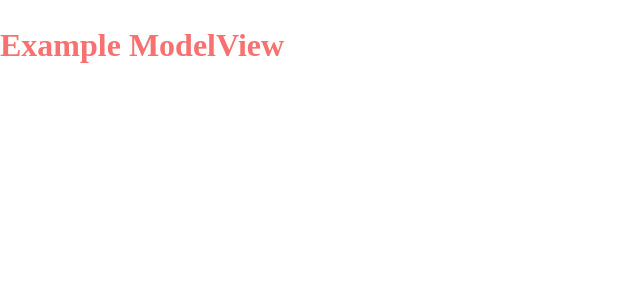
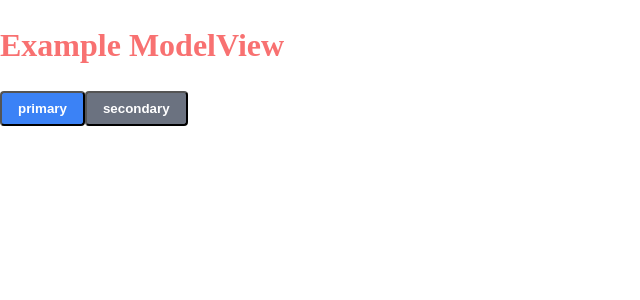
Before and after one commit to enoughfornow/fsd-nuxt-example, a Nuxt app: page / in a window 1280 px wide. Shown: the top 300 px of the page, without its empty margins (0-640 px from the left). Built offline with nearby package versions, Linux system fonts and the light colour scheme.

Commit message:
feat: добавил пример компонента для UI-kit, дополнил правила для eslint

```diff
--- a/eslint.config.mjs
+++ b/eslint.config.mjs
@@ -8,6 +8,15 @@ export default withNuxt(
       indent: 2, // 4, or 'tab'
       quotes: 'single', // or 'double'
     },
+    rules: {
+      'vue/max-attributes-per-line': [
+        'error',
+        {
+          singleline: 1,
+          multiline: 1,
+        },
+      ],
+    },
   }),
   // необходимо подумать как добавить проверки unocss
   // Здесь можно добавить другие правила, если нужно
--- a/src/entities/example/ui/VExample.vue
+++ b/src/entities/example/ui/VExample.vue
@@ -1,4 +1,6 @@
 <script setup lang="ts">
+import { UIButton } from '@/shared/ui'
+
 const classes = {
   text: 'text-red',
 }
@@ -9,5 +11,11 @@ const classes = {
     <h1 :class="classes.text">
       Example ModelView
     </h1>
+    <UIButton variant="primary">
+      primary
+    </UIButton>
+    <UIButton variant="secondary">
+      secondary
+    </UIButton>
   </div>
 </template>
--- /dev/null
+++ b/src/shared/ui/button/UIButton.vue
@@ -0,0 +1,24 @@
+<script setup lang="ts">
+interface IProps {
+  variant: 'primary' | 'secondary'
+}
+const props = defineProps<IProps>()
+
+// существует несколько кейсов работы с классами
+// если надо динамически менять классы, то нужно использовать computed
+// надо продумать как добавлять дефолтные классы, возможно просто :class="`${classes.default} ${classes.button}`"
+
+const classes = computed(() => ({
+  default: 'cursor-pointer',
+  button: {
+    primary: 'bg-blue-500 hover:bg-blue-700 text-white font-bold py-2 px-4 rounded cursor-pointer',
+    secondary: 'bg-gray-500 hover:bg-gray-700 text-white font-bold py-2 px-4 rounded',
+  }[props.variant],
+}))
+</script>
+
+<template>
+  <button :class="classes.button">
+    <slot />
+  </button>
+</template>
--- /dev/null
+++ b/src/shared/ui/index.ts
@@ -0,0 +1,3 @@
+import UIButton from './button/UIButton.vue'
+
+export { UIButton }
```
Also changed, not shown: src/shared/README.md, src/shared/ui/README.md (added).
